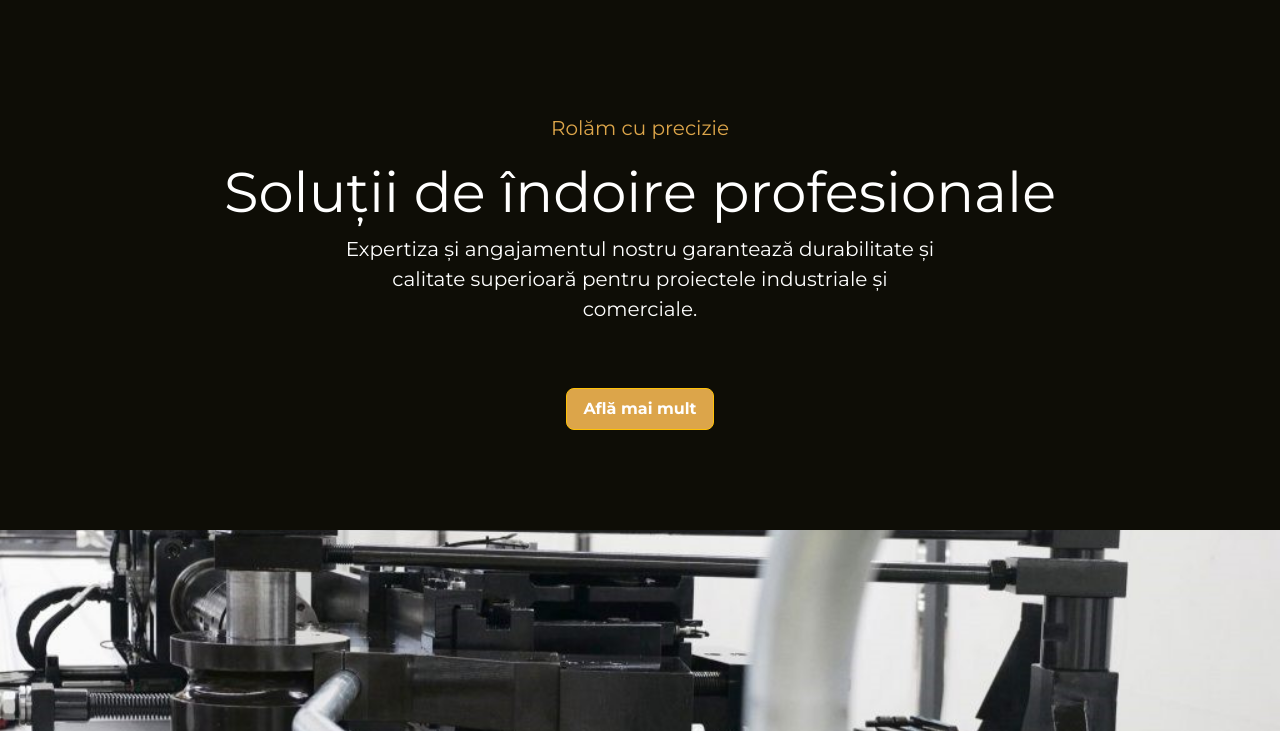
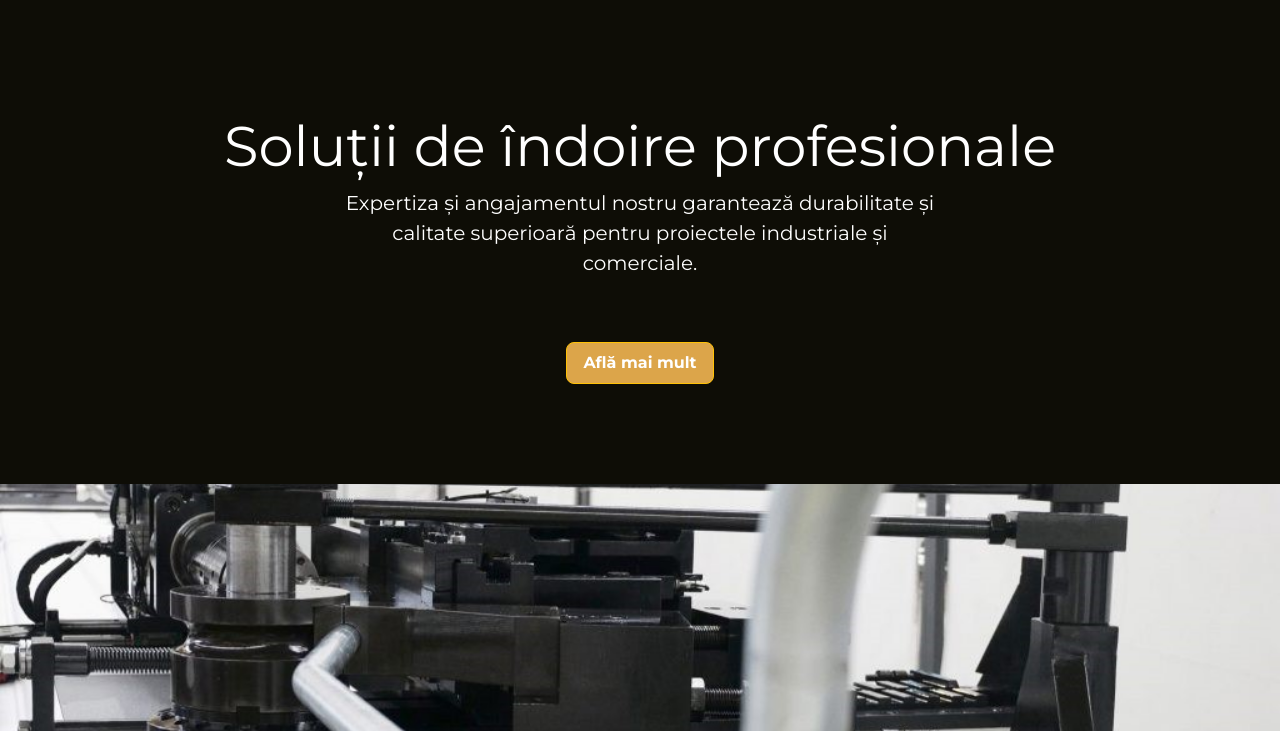
Before and after one commit to atelier46/indoim-tevi, a plain HTML site: page index.html in a window 1280 px wide. Shown: the part 69-800 px from the top of the page. Drawn offline with nearby package versions, Linux system fonts and the light colour scheme.

Commit message:
Update index.html

```diff
--- a/index.html
+++ b/index.html
@@ -28,7 +28,6 @@
 
 <section class="hero-section text-center text-white d-flex align-items-center">
     <div class="container mx-auto">
-        <p class="small-text custom-p">Rolăm cu precizie</p>
         <h1 class="display-4 mx-3">Soluții de îndoire profesionale</h1>
         <p class="lead">Expertiza și angajamentul nostru garantează durabilitate și calitate superioară pentru proiectele industriale și comerciale.</p>
         <a href="#start" class="btn btn-warning btn-lg">Află mai mult</a>
```
